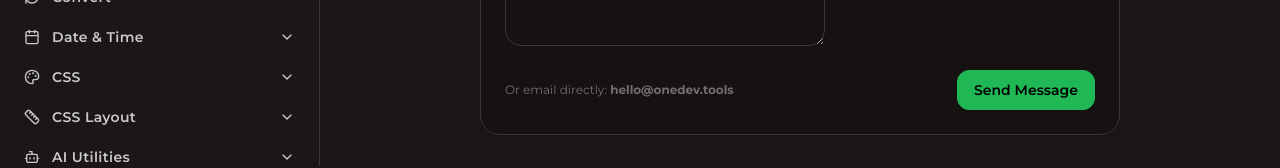
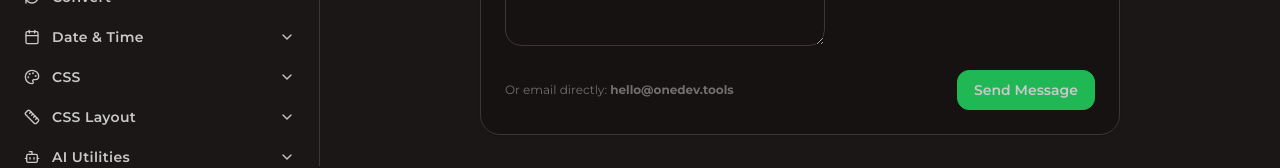
Before and after one commit to ronny8877/onedev, a SvelteKit app: page /contact in a window 1280 px wide. Shown: the part 634-802 px from the top of the page. Built offline with nearby package versions, Linux system fonts and the light colour scheme.

Commit message:
Fix emerald CTA contrast and keep chrome on base-content
Ghost, icons, and active nav stay text-base-content so Sample is not mint.
Emerald btn-primary uses dark primary-content; forest CTA stays light on green.

Co-authored-by: RonY <sunnyrawat225@gmail.com>

```diff
--- a/src/lib/components/ui/CodeMirrorEditor.svelte
+++ b/src/lib/components/ui/CodeMirrorEditor.svelte
@@ -354,7 +354,7 @@
 	}
 
 	.editor-container :global(.onedev-cm-search button[aria-pressed='true']) {
-		color: var(--color-primary);
-		background: color-mix(in oklch, var(--color-primary) 18%, transparent);
+		color: var(--color-base-content);
+		background: var(--color-base-300);
 	}
 </style>
--- a/src/routes/layout.css
+++ b/src/routes/layout.css
@@ -101,10 +101,31 @@ body {
   padding-inline: 0;
 }
 
+.btn-ghost {
+  --btn-fg: var(--color-base-content);
+  color: var(--color-base-content);
+}
+
 .btn.btn-ghost:hover:not(:disabled) {
   --btn-bg: var(--color-base-200);
   --btn-border: var(--color-base-200);
   background-color: var(--color-base-200);
+  color: var(--color-base-content);
+}
+
+.btn-primary {
+  --btn-fg: var(--color-primary-content);
+  color: var(--color-primary-content);
+}
+
+html[data-theme='emerald'] .btn-primary {
+  --btn-fg: var(--color-primary-content);
+  color: var(--color-primary-content);
+}
+
+html[data-theme='forest'] .btn-primary {
+  --btn-fg: var(--color-base-content);
+  color: var(--color-base-content);
 }
 
 .btn-square {
```
